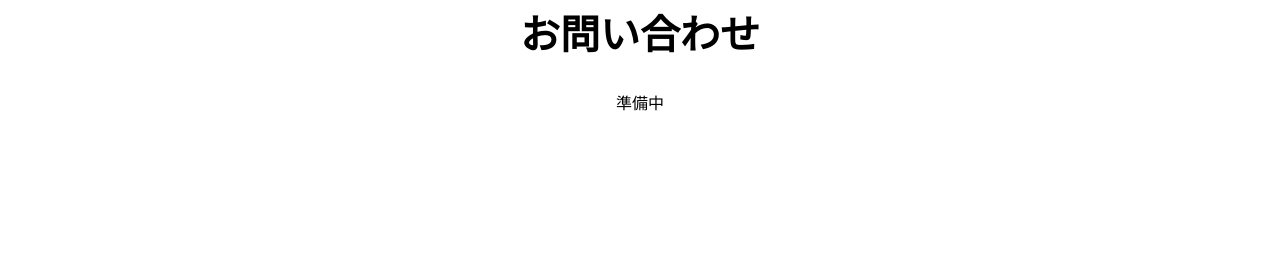
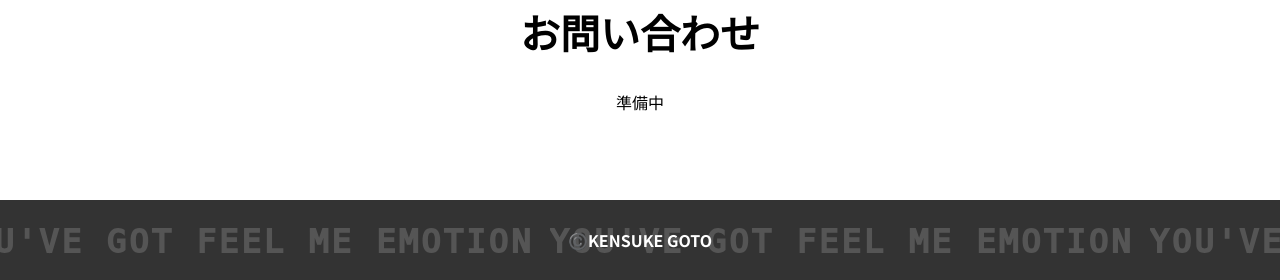
Before and after one commit to kensukegoto/self-appeal, a PHP site: page / in a window 1280 px wide. Shown: the part 2678-2958 px from the top of the page. Before the commit the page ends 2789 px from the top, so only its background shows below. Run offline with PHP 8.4, Linux system fonts and the light colour scheme.

Commit message:
追加：フッター

```diff
--- /dev/null
+++ b/__dev/sass/block/_b-footer.scss
@@ -0,0 +1,14 @@
+.b-footer{
+  height: 80px;
+  background-color: #333;
+  background-image: url(../image/footer.svg);
+  background-position-y: center;
+  background-position-x: -50px;
+  background-repeat: repeat-x;
+  background-size: 600px;
+  display: flex;
+  justify-content: center;
+  align-items: center;
+  color: #fff;
+  font-weight: bold;
+}
--- a/__dev/sass/index.scss
+++ b/__dev/sass/index.scss
@@ -11,6 +11,7 @@
 @import "block/b-profile";
 @import "block/b-blog";
 @import "block/b-contact";
+@import "block/b-footer";
 
 // Element
 // これ以上分解不可
--- a/css/index.css
+++ b/css/index.css
@@ -197,6 +197,21 @@ body {
   vertical-align: middle;
 }
 
+.b-footer {
+  height: 80px;
+  background-color: #333;
+  background-image: url(../image/footer.svg);
+  background-position-y: center;
+  background-position-x: -50px;
+  background-repeat: repeat-x;
+  background-size: 600px;
+  display: flex;
+  justify-content: center;
+  align-items: center;
+  color: #fff;
+  font-weight: bold;
+}
+
 .c-humburger {
   position: relative;
   display: block;
--- a/index.html
+++ b/index.html
@@ -161,6 +161,9 @@
       </div>
     </section>
   </main>
+  <footer class="b-footer">
+    <p>©️KENSUKE GOTO</p>
+  </footer>
   <script>
 
     setTimeout(()=>{
```
Also changed, not shown: image/footer.svg (added).
